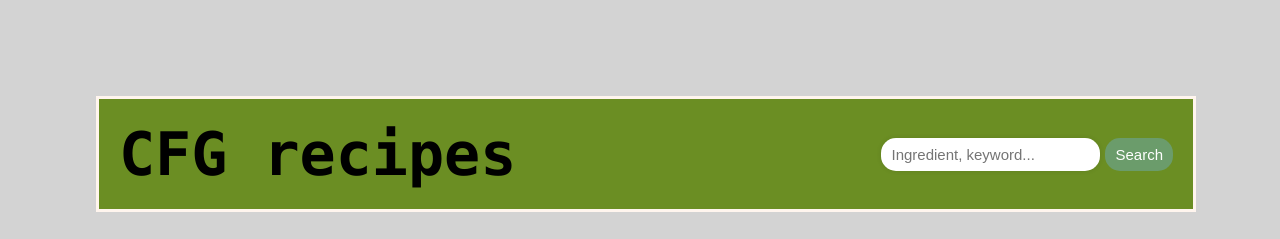
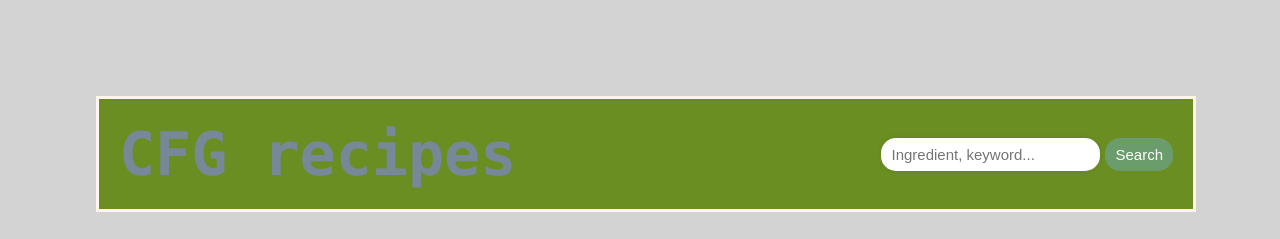
Before and after one commit to laylaksn/next-cooking, a Next.js app: page / in a window 1280 px wide. Shown: the top 239 px of the page. Built offline with nearby package versions, Linux system fonts and the light colour scheme.

Commit message:
Update globals.css

```diff
--- a/styles/globals.css
+++ b/styles/globals.css
@@ -143,14 +143,14 @@ a {
 }
 
 .someHeading {
-  color: black;
+  color: LightSlateGrey;
   font-style: regular;
   font-size: 60px;
   text-align: left;
 
 }
 
-.someHeading::after, button::before {
+.someHeading::after, some.Heading::before {
   transition: transform 0.3s ease;
 }
 
```
